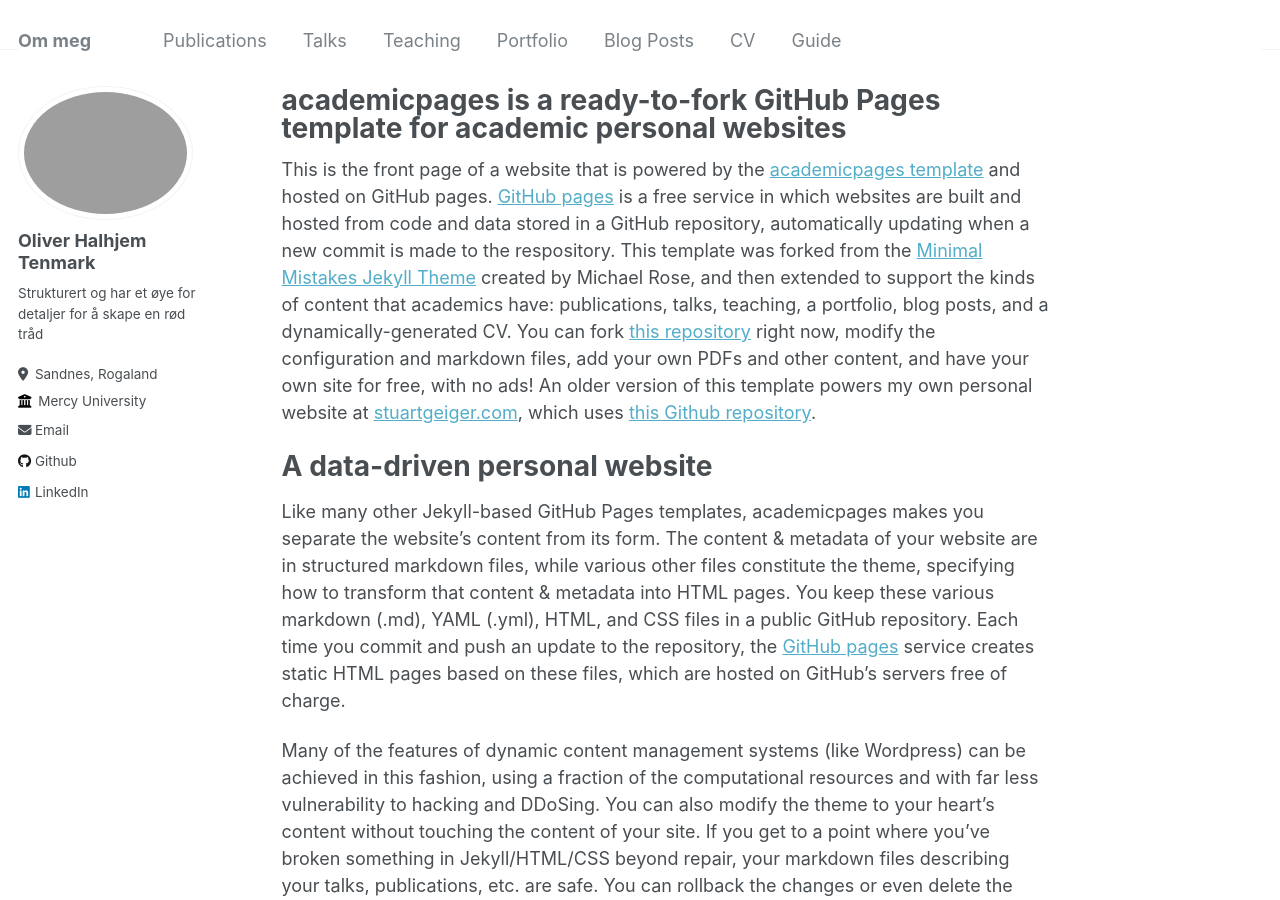
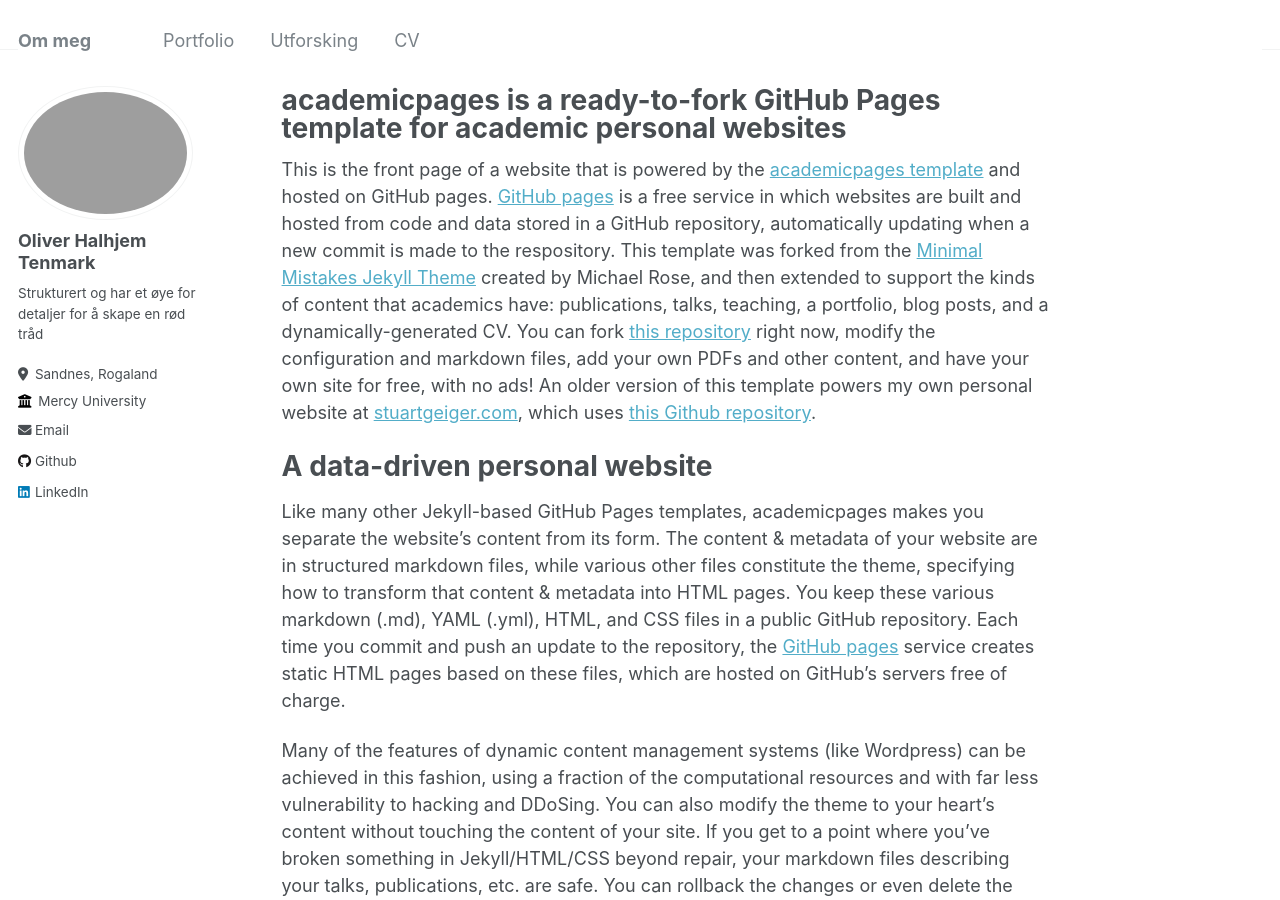
Before and after one commit to olivertenmark/Portfolio, a Jekyll site: the page built from _pages/about.md, in a window 1280 px wide and 900 px high. Built offline with Jekyll 4.4.1, drawn with Linux system fonts in a browser that asks for light colours.

Commit message:
Change navigation, add resume link

```diff
--- a/_data/navigation.yml
+++ b/_data/navigation.yml
@@ -1,22 +1,22 @@
 # main links links
 main:
-  - title: "Publications"
-    url: /publications/
+ # - title: "Publications"
+ #   url: /publications/
 
-  - title: "Talks"
-    url: /talks/
+ # - title: "Talks"
+  #  url: /talks/
 
-  - title: "Teaching"
-    url: /teaching/
+ # - title: "Teaching"
+ #   url: /teaching/
 
   - title: "Portfolio"
     url: /portfolio/
 
-  - title: "Blog Posts"
+  - title: "Utforsking"
     url: /year-archive/
 
   - title: "CV"
-    url: /cv/
+    url: CV Konsulent.pdf
 
-  - title: "Guide"
-    url: /markdown/
+ # - title: "Guide"
+ #   url: /markdown/
```
Also changed, not shown: 1 other file.
